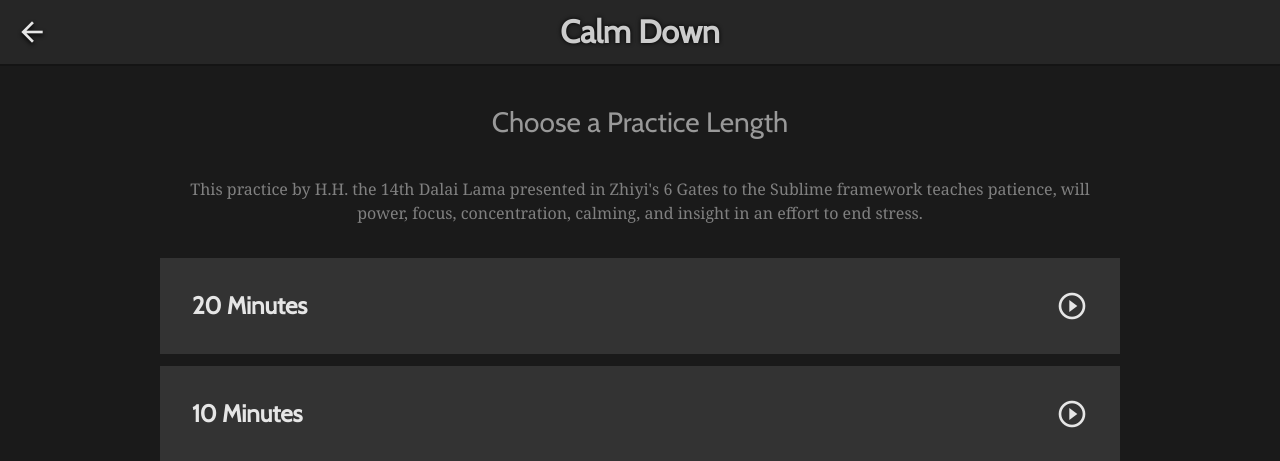
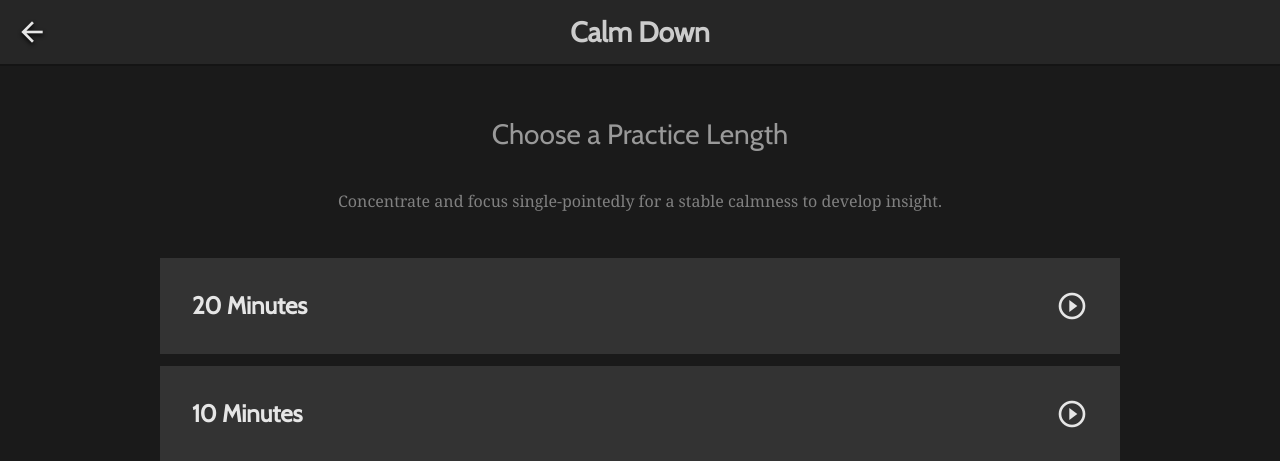
Before and after one commit to ryanallen/openmindapp, a PHP site: page /meditations/calm-down.html in a window 1280 px wide. Shown: the top 461 px of the page. Run offline with PHP 8.4, Linux system fonts and the light colour scheme.

Commit message:
Copy updates

```diff
--- a/meditations/calm-down.html
+++ b/meditations/calm-down.html
@@ -30,7 +30,7 @@
     </div>
     <div class="hero">
       <h2>Choose a Practice Length</h2>
-      <p class="hero__subtitle">This practice by H.H. the 14th Dalai Lama presented in Zhiyi's 6 Gates to the Sublime framework teaches patience, will power, focus, concentration, calming, and insight in an effort to end stress.</p>
+      <p class="hero__subtitle">Concentrate and focus single-pointedly for a stable calmness to develop insight.</p>
     </div>
     <div class="button__group">
       <a class="button" href="calm-down__20-minutes.html">
--- a/meditations/calm-down__1-minute.html
+++ b/meditations/calm-down__1-minute.html
@@ -30,7 +30,7 @@
     </div>
     <div class="hero">
       <h2>Practice for 1 Minute</h2>
-      <p class="hero__subtitle">This practice by H.H. the 14th Dalai Lama presented in Zhiyi's 6 Gates to the Sublime framework teaches patience, will power, focus, concentration, calming, and insight in an effort to end stress.</p>
+      <p class="hero__subtitle">Concentrate and focus single-pointedly for a stable calmness to develop insight.</p>
     </div>
     <div class="audio__group">
       <audio controls loop>
--- a/meditations/calm-down__10-minutes.html
+++ b/meditations/calm-down__10-minutes.html
@@ -30,7 +30,7 @@
     </div>
     <div class="hero">
       <h2>Practice for 10 Minutes</h2>
-      <p class="hero__subtitle">This practice by H.H. the 14th Dalai Lama presented in Zhiyi's 6 Gates to the Sublime framework teaches patience, will power, focus, concentration, calming, and insight in an effort to end stress.</p>
+      <p class="hero__subtitle">Concentrate and focus single-pointedly for a stable calmness to develop insight.</p>
     </div>
     <div class="audio__group">
       <audio controls loop>
--- a/meditations/calm-down__20-minutes.html
+++ b/meditations/calm-down__20-minutes.html
@@ -30,7 +30,7 @@
     </div>
     <div class="hero">
       <h2>Practice for 20 Minutes</h2>
-      <p class="hero__subtitle">This practice by H.H. the 14th Dalai Lama presented in Zhiyi's 6 Gates to the Sublime framework teaches patience, will power, focus, concentration, calming, and insight in an effort to end stress.</p>
+      <p class="hero__subtitle">Concentrate and focus single-pointedly for a stable calmness to develop insight.</p>
     </div>
     <div class="audio__group">
       <audio controls loop>
--- a/meditations/calm-down__5-minutes.html
+++ b/meditations/calm-down__5-minutes.html
@@ -30,7 +30,7 @@
     </div>
     <div class="hero">
       <h2>Practice for 5 Minutes</h2>
-      <p class="hero__subtitle">This practice by H.H. the 14th Dalai Lama presented in Zhiyi's 6 Gates to the Sublime framework teaches patience, will power, focus, concentration, calming, and insight in an effort to end stress.</p>
+      <p class="hero__subtitle">Concentrate and focus single-pointedly for a stable calmness to develop insight.</p>
     </div>
     <div class="audio__group">
       <audio controls loop>
--- a/meditations/cause-of-stress__1-minute.html
+++ b/meditations/cause-of-stress__1-minute.html
@@ -25,7 +25,7 @@
 			</a>
     	</div>
     	<div class="top-bar__sub--offset">
-    		<h1 class="top-bar__sub">Contemplate Stress</h1>
+    		<h1 class="top-bar__sub">Stress</h1>
     	</div>
     </div>
     <div class="hero">
--- a/meditations/cause-of-stress__10-minutes.html
+++ b/meditations/cause-of-stress__10-minutes.html
@@ -25,7 +25,7 @@
 			</a>
     	</div>
     	<div class="top-bar__sub--offset">
-    		<h1 class="top-bar__sub">Contemplate Stress</h1>
+    		<h1 class="top-bar__sub">Stress</h1>
     	</div>
     </div>
     <div class="hero">
--- a/meditations/cause-of-stress__20-minutes.html
+++ b/meditations/cause-of-stress__20-minutes.html
@@ -25,7 +25,7 @@
 			</a>
     	</div>
     	<div class="top-bar__sub--offset">
-    		<h1 class="top-bar__sub">Contemplate Stress</h1>
+    		<h1 class="top-bar__sub">Stress</h1>
     	</div>
     </div>
     <div class="hero">
--- a/meditations/cause-of-stress__5-minutes.html
+++ b/meditations/cause-of-stress__5-minutes.html
@@ -25,7 +25,7 @@
 			</a>
     	</div>
     	<div class="top-bar__sub--offset">
-    		<h1 class="top-bar__sub">Contemplate Stress</h1>
+    		<h1 class="top-bar__sub">Stress</h1>
     	</div>
     </div>
     <div class="hero">
--- a/meditations/delusion.html
+++ b/meditations/delusion.html
@@ -25,7 +25,7 @@
 			</a>
     	</div>
     	<div class="top-bar__sub--offset">
-    		<h1 class="top-bar__sub">Contemplate Delusion</h1>
+    		<h1 class="top-bar__sub">Delusion</h1>
     	</div>
     </div>
     <div class="hero">
--- a/meditations/delusion__1-minute.html
+++ b/meditations/delusion__1-minute.html
@@ -25,7 +25,7 @@
 			</a>
     	</div>
     	<div class="top-bar__sub--offset">
-    		<h1 class="top-bar__sub">Contemplate Delusion</h1>
+    		<h1 class="top-bar__sub">Delusion</h1>
     	</div>
     </div>
     <div class="hero">
--- a/meditations/delusion__10-minutes.html
+++ b/meditations/delusion__10-minutes.html
@@ -25,7 +25,7 @@
 			</a>
     	</div>
     	<div class="top-bar__sub--offset">
-    		<h1 class="top-bar__sub">Contemplate Delusion</h1>
+    		<h1 class="top-bar__sub">Delusion</h1>
     	</div>
     </div>
     <div class="hero">
--- a/meditations/delusion__20-minutes.html
+++ b/meditations/delusion__20-minutes.html
@@ -25,7 +25,7 @@
 			</a>
     	</div>
     	<div class="top-bar__sub--offset">
-    		<h1 class="top-bar__sub">Contemplate Delusion</h1>
+    		<h1 class="top-bar__sub">Delusion</h1>
     	</div>
     </div>
     <div class="hero">
--- a/meditations/delusion__5-minutes.html
+++ b/meditations/delusion__5-minutes.html
@@ -25,7 +25,7 @@
 			</a>
     	</div>
     	<div class="top-bar__sub--offset">
-    		<h1 class="top-bar__sub">Contemplate Delusion</h1>
+    		<h1 class="top-bar__sub"></h1>
     	</div>
     </div>
     <div class="hero">
--- a/style/mind.css
+++ b/style/mind.css
@@ -226,13 +226,19 @@
     color: white;
     text-shadow: 0 0 16px gray; }
 
-.top-bar__heading, .top-bar__sub {
+.top-bar__heading {
   margin: auto;
   color: #cccccc;
   font-size: 32px;
   line-height: 40px;
-  font-weight: bold;
-  text-shadow: 0 0 4px black; }
+  font-weight: bold; }
+
+.top-bar__sub {
+  margin: auto;
+  color: #cccccc;
+  font-size: 28px;
+  line-height: 32px;
+  font-weight: bold; }
 
 .top-bar__sub--offset {
   display: -webkit-flex;
--- a/style/partials/_mind_top-bar.scss
+++ b/style/partials/_mind_top-bar.scss
@@ -25,11 +25,14 @@
 	font-size: 32px; ///dynamic text size set to 4% of viewport height
 	line-height: 40px; /// for vertical rhythm
 	font-weight: bold;
-	text-shadow: 0 0 4px $c00;
 }
 
 .top-bar__sub {
-	@extend .top-bar__heading;
+	margin: auto; ///horizontally center
+	color: $c80; ///this is set in import.scss
+	font-size: 28px; ///dynamic text size set to 4% of viewport height
+	line-height: 32px;
+	font-weight: bold;
 }
 
 .top-bar__sub--offset {
```
Also changed, not shown: 1 other file.
